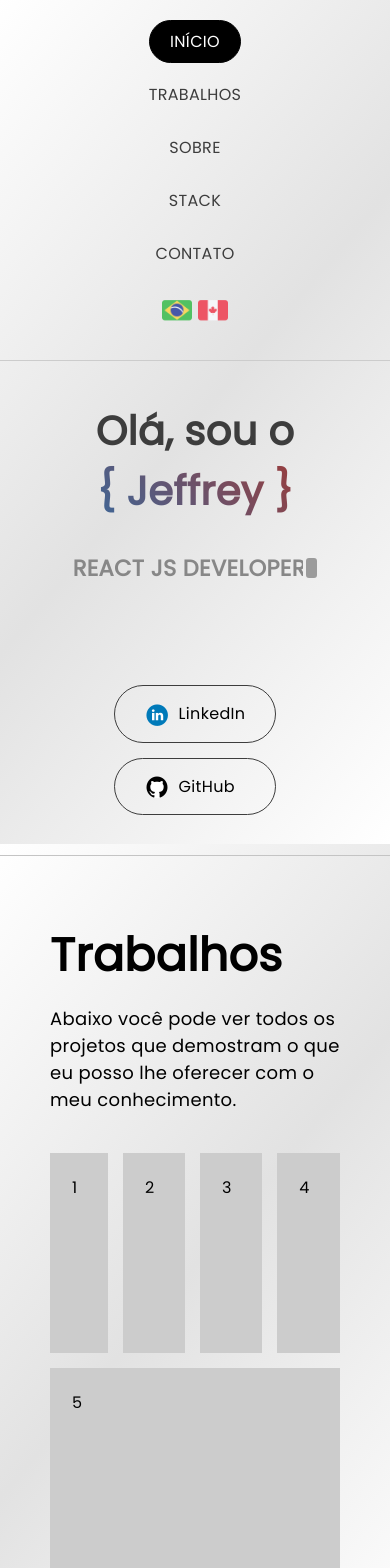
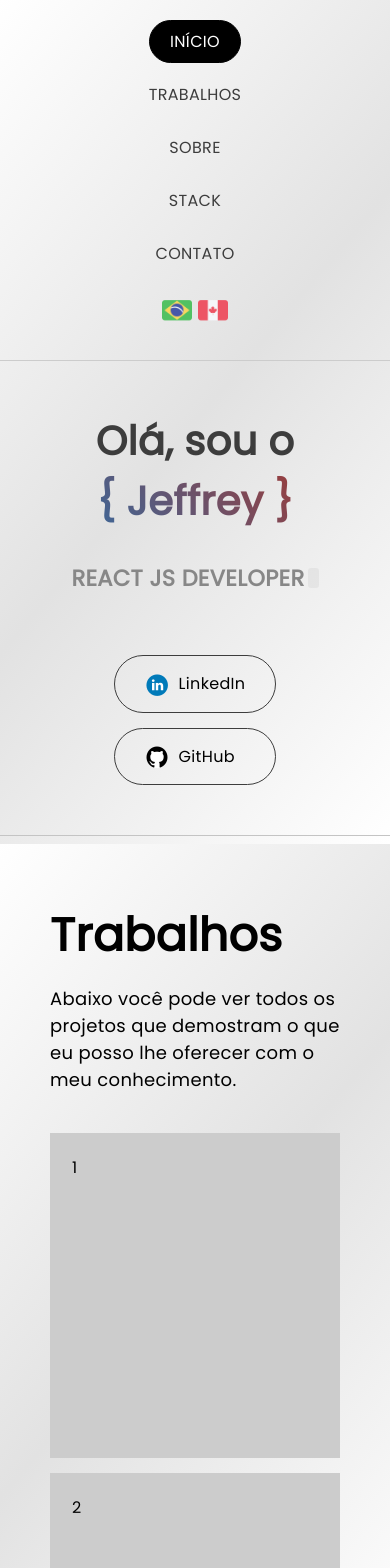
Before and after one commit to jeffreyalvr/meu-portfolio, a React (Vite) app: page / in a window 390 px wide. Shown: the top 1568 px of the page. Built offline with nearby package versions, Linux system fonts and the light colour scheme.

Commit message:
Corrige responsividade do site na section Sobre e Hero

```diff
--- a/src/components/Hero/styles.css
+++ b/src/components/Hero/styles.css
@@ -141,8 +141,8 @@
     height: 30px;
     width: 16px;
   }
-  .action-buttons {
-    margin: 60px 0;
+  .hero .container .action-buttons {
+    margin: 60px 0 0 0 !important;
   }
 }
 
@@ -168,16 +168,20 @@
 }
 
 @media screen and (max-width: 650px) {
+  .hero .container {
+    padding: 0 25px;
+    margin: 60px 0;
+  }
   .hero .container h1,
   .hero .container h1 span {
     font-size: 2.5rem;
   }
 }
 
-@media screen and (max-width: 450px) {
+@media screen and (max-width: 500px) {
   .hero .container {
     padding: 0 25px;
-    margin: 40px 0;
+    margin: 50px 0;
   }
   .hero .container h1 {
     display: grid;
--- a/src/components/Sections/index.jsx
+++ b/src/components/Sections/index.jsx
@@ -31,6 +31,7 @@ const Sections = ({ linkedin_url }) => {
         <div className="bio">
           <img src={img_profile} title="Jeffrey" alt="Foto" />
           <div className="description">
+            <div className="main">
               <div className="tag">
                 <span className="title">Jeffrey, 27</span>
               </div>
@@ -42,6 +43,7 @@ const Sections = ({ linkedin_url }) => {
             </div>
             <div className="action-buttons">
               <Button text="LinkedIn" icon={img_linkedin} url={linkedin_url} />
+            </div>
           </div>
         </div>
         <Roadmap />
--- a/src/components/Sections/styles.css
+++ b/src/components/Sections/styles.css
@@ -24,9 +24,16 @@ section .bio img {
 
 section .bio .description {
   display: flex;
-  flex-direction: column;
+  flex-direction: row;
   gap: 20px;
   flex-grow: 2;
+}
+
+section .bio .description .main {
+  display: flex;
+  flex-direction: column;
+  flex-grow: 2;
+  gap: 20px;
 }
 
 section .bio .description .tag span.title {
@@ -48,14 +55,14 @@ section .bio .description span {
   font-size: 20px;
 }
 
-section .bio .action-buttons {
+section .bio .description .action-buttons {
   display: flex;
   flex-direction: column;
-  justify-content: flex-end;
+  justify-content: flex-start;
   gap: 15px;
 }
 
-section .bio .action-buttons img {
+section .bio .description .action-buttons img {
   height: 24px;
   width: 24px;
 }
@@ -63,6 +70,15 @@ section .bio .action-buttons img {
 @media screen and (max-width: 1000px) {
   section .bio {
     flex-wrap: wrap;
+  }
+  section .bio .description {
+    flex-direction: column;
+  }
+  section .bio .description .action-buttons {
+    margin: 20px 0 0 0;
+  }
+  section .bio .description .action-buttons a {
+    max-width: max-content;
   }
 }
 
@@ -74,12 +90,12 @@ section .bio .action-buttons img {
     align-items: center;
     gap: 50px;
   }
+  section .bio .description .action-buttons {
+    align-items: center;
+  }
 }
 
 @media screen and (max-width: 500px) {
-  section .bio .action-buttons {
-    margin: 15px 0;
-  }
   section .stack {
     justify-content: center;
   }
--- a/src/components/Works/styles.css
+++ b/src/components/Works/styles.css
@@ -12,8 +12,19 @@
 .works .work-item {
   background-color: #ccc;
   border: 2px solid #ccc;
-  height: 200px;
+  height: 325px;
+  width: 350px;
   position: relative;
   flex: 1 1 auto;
   padding: 20px;
 }
+
+@media screen and (max-width: 900px) {
+  .works {
+    flex-direction: column;
+    justify-content: center;
+  }
+  .works .work-item {
+    width: 100%;
+  }
+}
```
Lines whose indentation alone changed are shown as unchanged.
